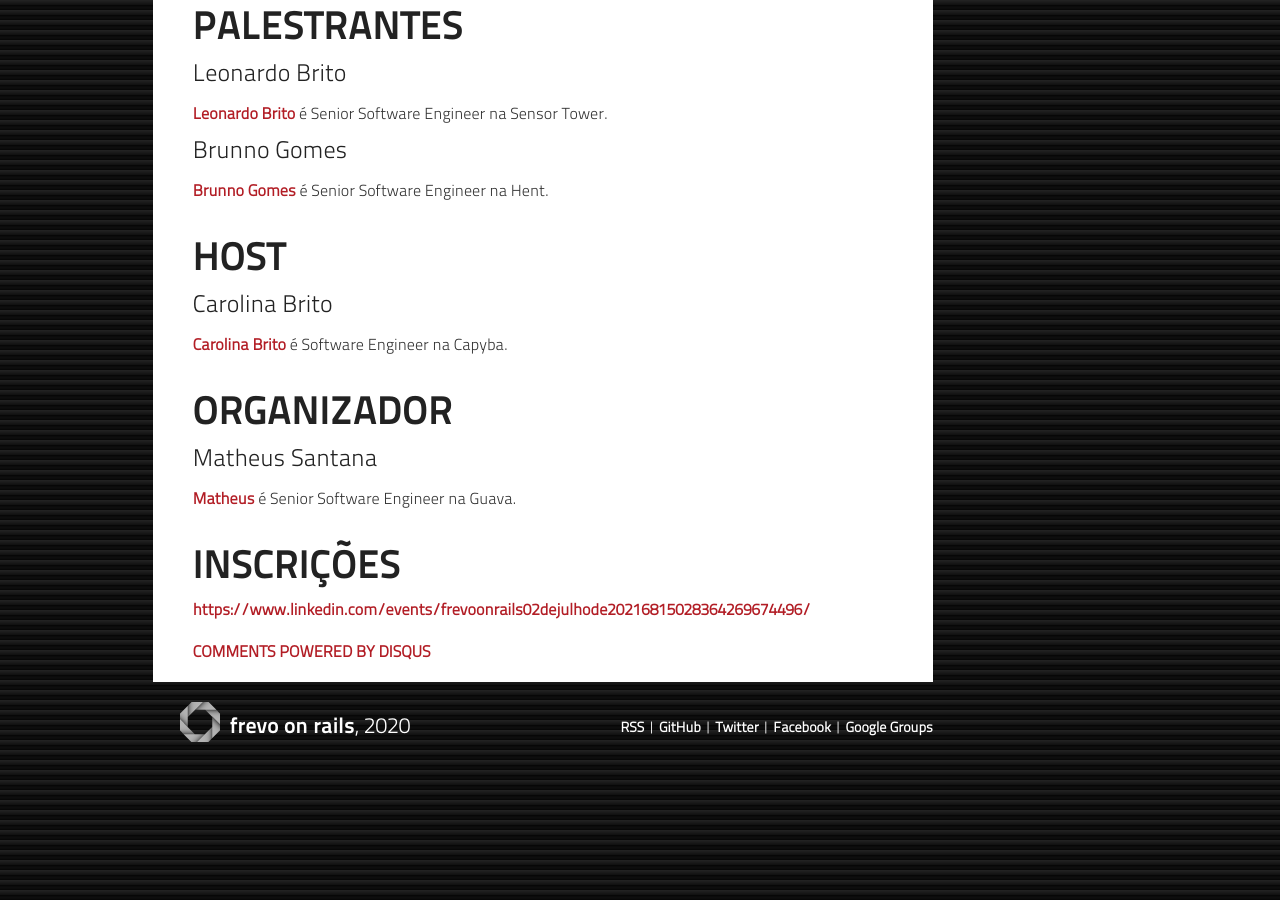
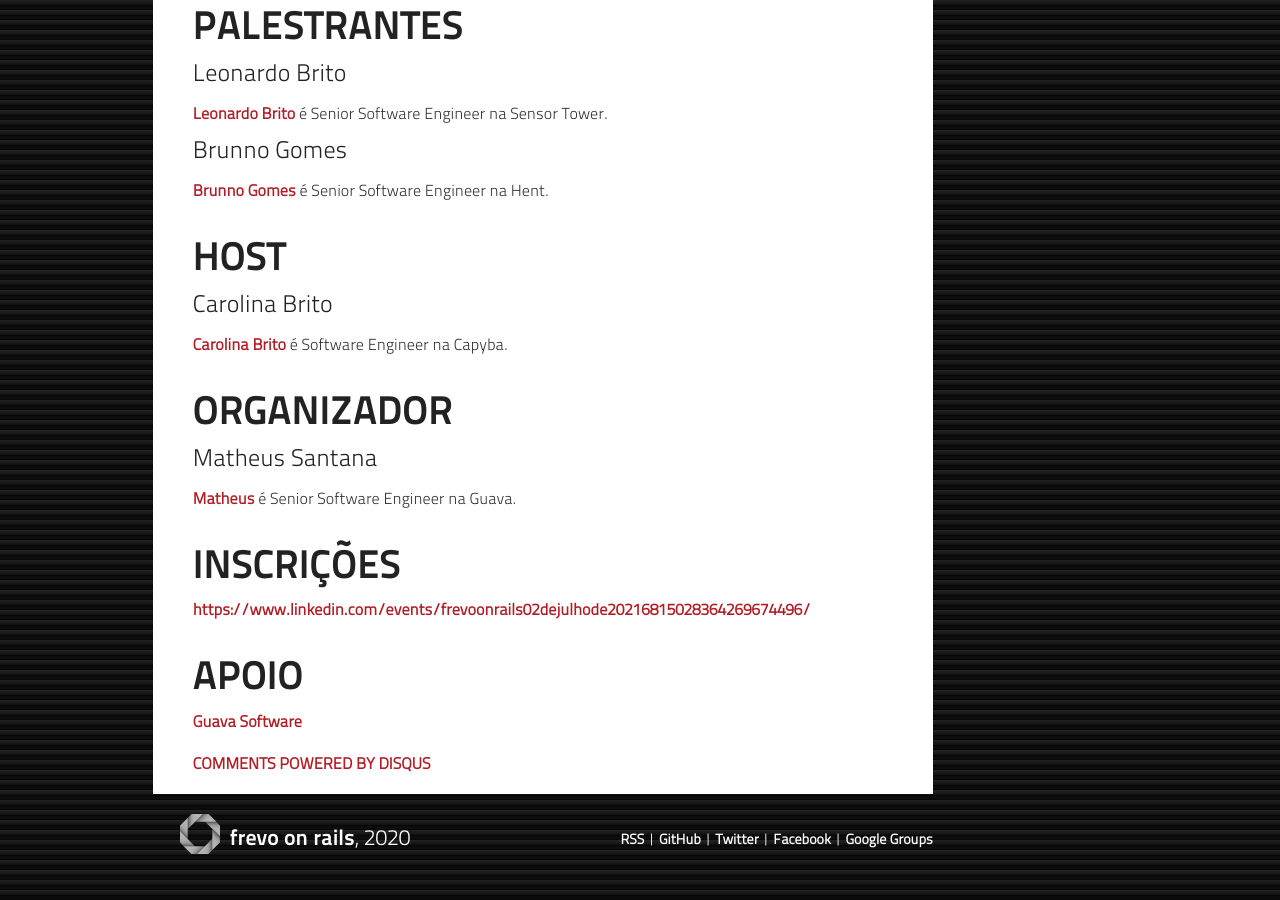
Before and after one commit to frevo-on-rails/frevo-on-rails.github.com, a Jekyll site: the page built from _posts/2021-06-11-encontro-online-julho-2021.markdown, in a window 1280 px wide and 900 px high, scrolled down 830 px. Built offline with Jekyll 4.4.1, drawn with Linux system fonts in a browser that asks for light colours; nearby versions of some CDN libraries; comment, search, counter and statistics services are not loaded.

Commit message:
add Apoio: Guava

```diff
--- a/_posts/2021-06-11-encontro-online-julho-2021.markdown
+++ b/_posts/2021-06-11-encontro-online-julho-2021.markdown
@@ -45,3 +45,7 @@
 ## Inscrições
 
 [https://www.linkedin.com/events/frevoonrails02dejulhode20216815028364269674496/](https://www.linkedin.com/events/frevoonrails02dejulhode20216815028364269674496/)
+
+## Apoio
+
+[Guava Software](https://guava.software)
```
